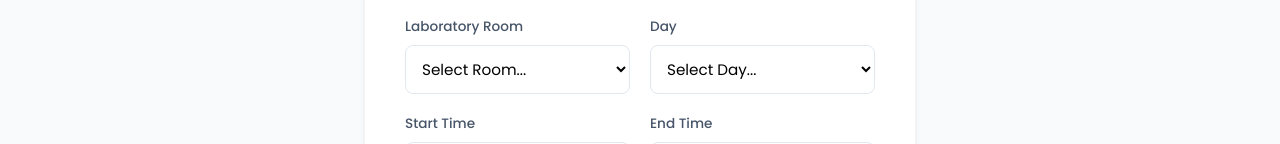
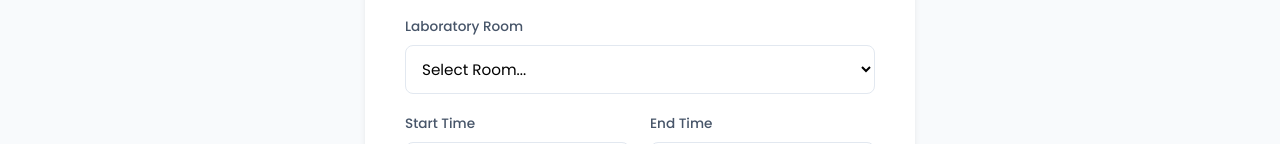
Before and after one commit to TheCoalNoob/teacher-time-tracker, a plain HTML site: page apply-sitin.html in a window 1280 px wide. Shown: the part 427-571 px from the top of the page. Drawn offline with Linux system fonts and the light colour scheme.

Commit message:
Update apply-sitin.html

```diff
--- a/apply-sitin.html
+++ b/apply-sitin.html
@@ -341,7 +341,6 @@
             <input type="text" id="year" placeholder="e.g. BSIT 3-A" required>
           </div>
 
-          <div class="row-split">
           <div class="form-group">
             <label for="room">Laboratory Room</label>
             <select id="room" required>
@@ -351,20 +350,6 @@
               <option value="431">431 (Cisco Lab)</option>
               <option value="410">410 (Micro Lab)</option>
             </select>
-            </div>
-
-            <div class="form-group">
-              <label for="day">Day</label>
-              <select id="day" required>
-                <option value="">Select Day...</option>
-                <option value="Monday">Monday</option>
-                <option value="Tuesday">Tuesday</option>
-                <option value="Wednesday">Wednesday</option>
-                <option value="Thursday">Thursday</option>
-                <option value="Friday">Friday</option>
-                <option value="Saturday">Saturday</option>
-              </select>
-            </div>
           </div>
 
           <div class="row-split">
```
Lines whose indentation alone changed are shown as unchanged.
